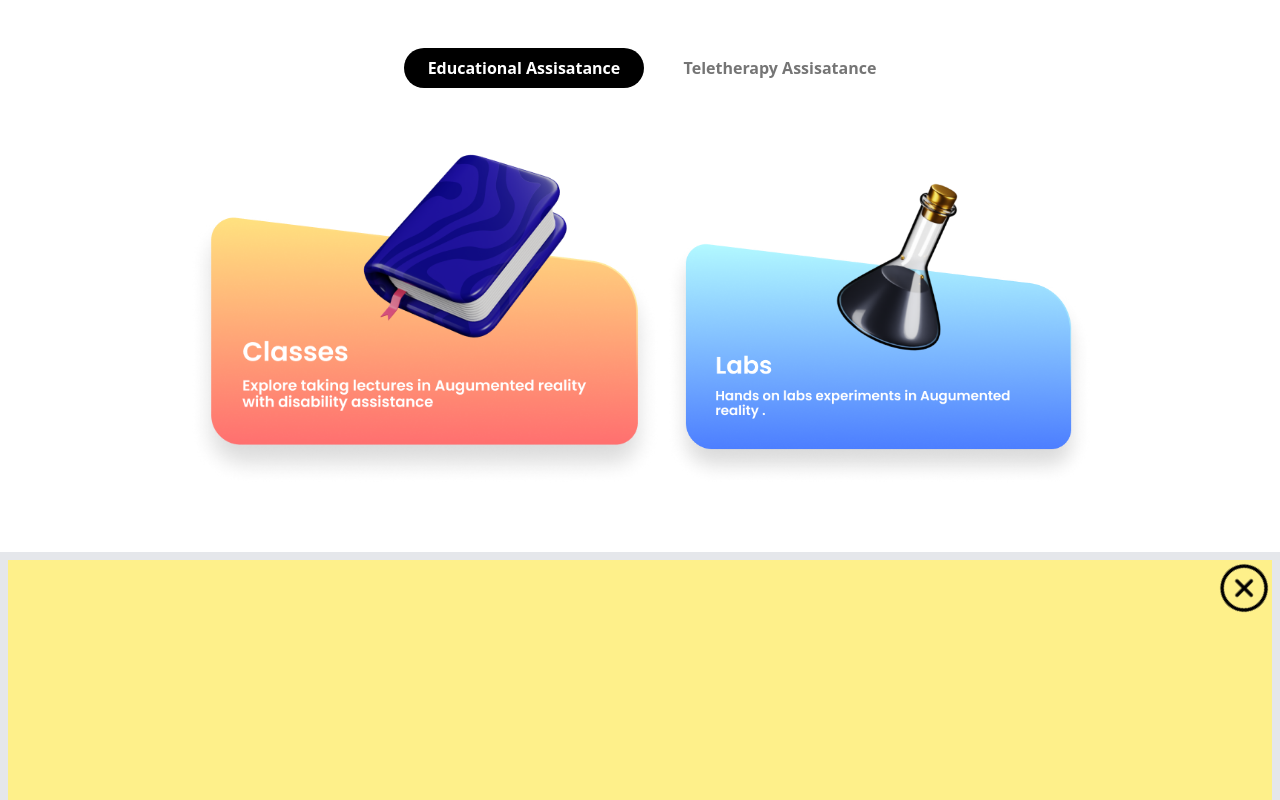
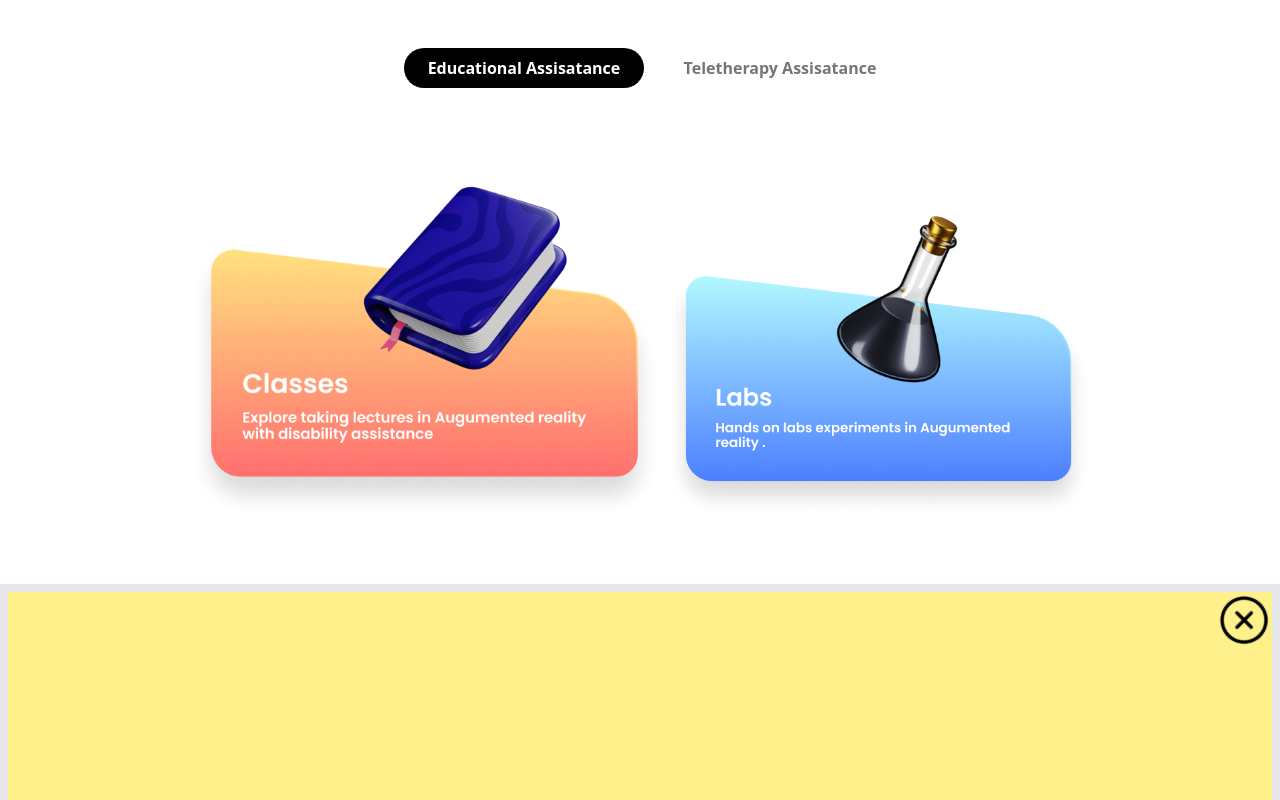
Before and after one commit to Yuvraj883/xres, a React (Create React App) app: page / in a window 1280 px wide. Shown: the top 800 px of the page. Built offline with nearby package versions, Linux system fonts and the light colour scheme.

Commit message:
Created GetStarted section

```diff
--- a/src/components/GetStarted.jsx
+++ b/src/components/GetStarted.jsx
@@ -25,19 +25,19 @@ const GetStarted = ()=>{
                      <button onClick={handleTeleTherapy} className={teleAssistance==='true'?"font-semibold font-poppins text-white bg-black px-6 py-2 rounded-full":"font-semibold font-poppins text-[#757575]"}>Teletherapy Assisatance</button>
                 </div>
 
-                <div>
+                <div className="mt-8">
 
               {
                 eduAssistance==='true'? (
                     <div className="flex justify-between items-end my-4 ">
                     <img className="h-96" src={require('../assets/Education1.png')} alt="edu2"/>
-                    <img className="h-80" src={require('../assets/Education2.png')} alt="edu1"/>
+                    <img className="h-80"  src={require('../assets/Education2.png')} alt="edu1"/>
 
                 </div>
                 ):(
                     <div className="flex justify-between items-end my-4">
                     <img className="h-96" src={require('../assets/Tele1.png')} alt="Tele1"/>
-                    <img className="h-80" src={require('../assets/Tele2.png')} alt="Tele2"/>
+                    <img className="h-96"  src={require('../assets/Tele2.png')} alt="Tele2"/>
 
                 </div>
                 )
```
